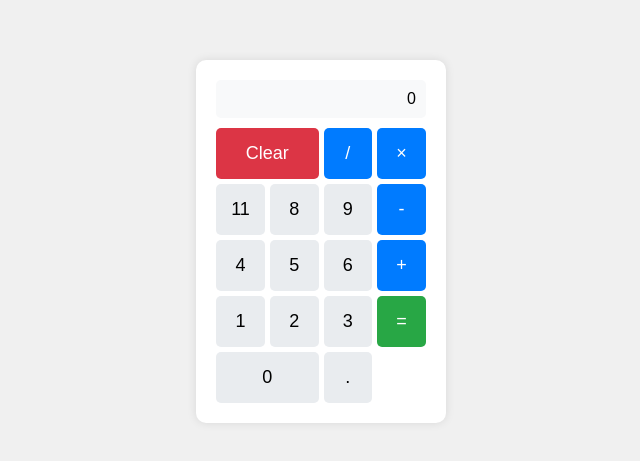
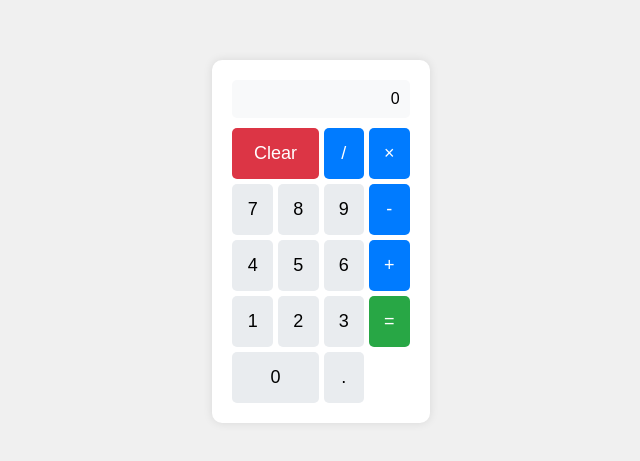
Before and after one commit to BNareshSolanki/TCS-RIO-PROJECT, a website: page public/index.html in a window 1280 px wide. Shown: the part 159-620 px from the top of the page, without its empty margins (319-959 px from the left). Drawn offline with Linux system fonts and the light colour scheme.

Commit message:
Update index.html

```diff
--- a/public/index.html
+++ b/public/index.html
@@ -14,7 +14,7 @@
             <button class="operator" onclick="appendOperator('/')">/</button>
             <button class="operator" onclick="appendOperator('*')">×</button>
 
-            <button class="number" onclick="appendNumber('11')">11</button>
+            <button class="number" onclick="appendNumber('7')">7</button>
             <button class="number" onclick="appendNumber('8')">8</button>
             <button class="number" onclick="appendNumber('9')">9</button>
             <button class="operator" onclick="appendOperator('-')">-</button>
```
